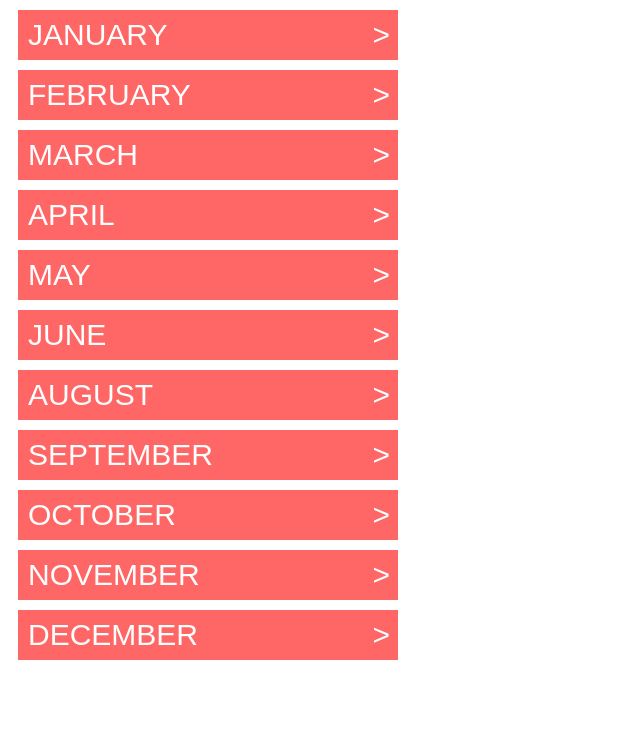
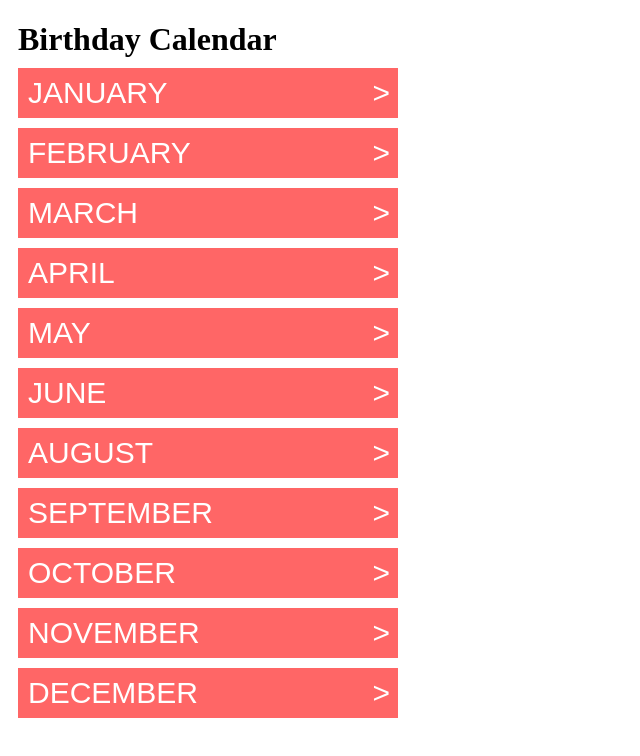
Before and after one commit to yogeshkumar05/Birthday-Calendar, a React app: page / in a window 1280 px wide. Shown: the whole page, without its empty margins (0-640 px from the left). Built offline with nearby package versions, Linux system fonts and the light colour scheme.

Commit message:
Added Heading

```diff
--- /dev/null
+++ b/src/Heading.js
@@ -0,0 +1,6 @@
+import React from 'react';
+
+export default function Heading()
+{
+    return(<h1 className="heading">Birthday Calendar</h1>);
+}
--- a/src/index.js
+++ b/src/index.js
@@ -1,7 +1,17 @@
 import React from 'react';
 import ReactDOM from 'react-dom';
 import BdayCalendar from './BdayCalendar';
+import Heading from './Heading';
 import '../styles/index.scss';
 
 const container=document.getElementById("container");
-ReactDOM.render(<BdayCalendar/>, container);
+function DisplayCalendar()
+{
+    return(
+        <div>
+            <Heading/>
+            <BdayCalendar/>
+        </div>
+    )
+}
+ReactDOM.render(<DisplayCalendar/>, container);
--- a/styles/index.scss
+++ b/styles/index.scss
@@ -1,10 +1,5 @@
-$bdayFont:72px arial;
-$monthFont:30px arial;
-
-*
-{
-    color: #fff;
-}
+$bdayFont:72px arial ;
+$monthFont:30px arial ;
 
 .appContainer
 {
@@ -20,6 +15,7 @@ $monthFont:30px arial;
     font:$bdayFont;
        display: inline-block;
        margin: 6px;
+       color:#fff;
     // border:1px solid #CFD9FB;
     // border-collapse: collapse;
    //border-left:5px solid #CFD9FB;
@@ -50,6 +46,11 @@ $monthFont:30px arial;
    @extend .bdayIcons;
 
 }
+.heading
+{
+    margin-left:10px;
+    margin-bottom: 0;
+}
 .monthContainer
 {
     width:inherit;
@@ -59,6 +60,7 @@ $monthFont:30px arial;
      vertical-align: middle;
      line-height: 50px;
      margin-left: 10px;
+        color:#fff;
 
 
 }
```
